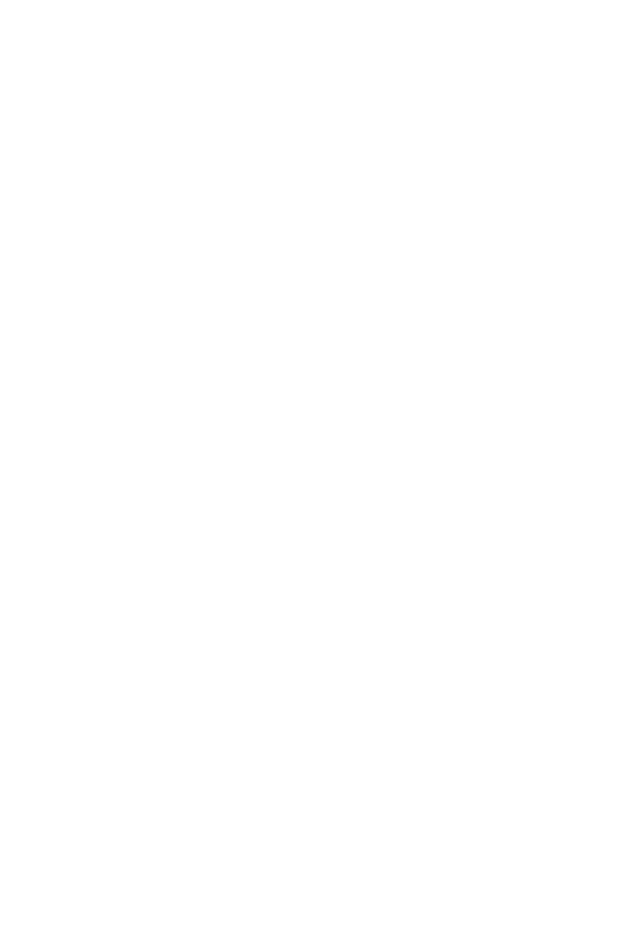
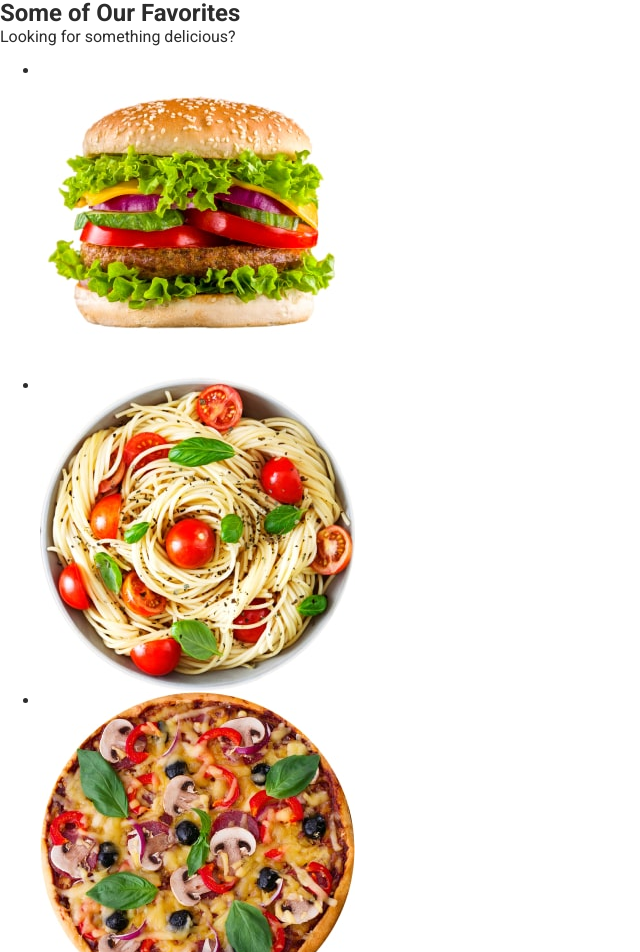
Before and after one commit to yura6669/food-sta-team, a plain HTML site: page index.html in a window 1280 px wide. Shown: the top 952 px of the page, without its empty margins (0-640 px from the left). Before the commit the page ends 800 px from the top, so only its background shows below. Drawn offline with nearby package versions, Linux system fonts and the light colour scheme.

Commit message:
favorites

```diff
--- a/index.html
+++ b/index.html
@@ -25,6 +25,18 @@
     <!-- Hero Євгенія -->
     <!-- Offerings Оля -->
     <!-- Favorites Кирило -->
+    <section class="favorites">
+      <h2 class="favoris-heading">Some of Our Favorites</h2>
+      <p class="favorites-text">Looking for something delicious? </p>
+      <ul class="favorites-list">
+        <li class="favorites-list-item"><img src="./images/gamburger.jpg" alt="food" width="315px" height="315px"></li>
+        <li class="favorites-list-item"><img src="./images/pasta.jpg" alt="food" width="315px" height="315px"></li>
+        <li class="favorites-list-item"><img src="./images/pizza.jpg" alt="food" width="315px" height="315px"></li>
+        <li class="favorites-list-item"><img src="./images/chicken.jpg" alt="food" width="315px" height="315px"></li>
+        <li class="favorites-list-item"><img src="./images/salat.jpg" alt="food" width="315px" height="315px"></li>
+        <li class="favorites-list-item"><img src="./images/borshch.jpg" alt="food" width="315px" height="315px"></li>
+      </ul>
+    </section>
     <!-- Customers Say Василь -->
     <!-- Subscribe Юра -->
     <!-- Footer В'ячеслав -->
```
